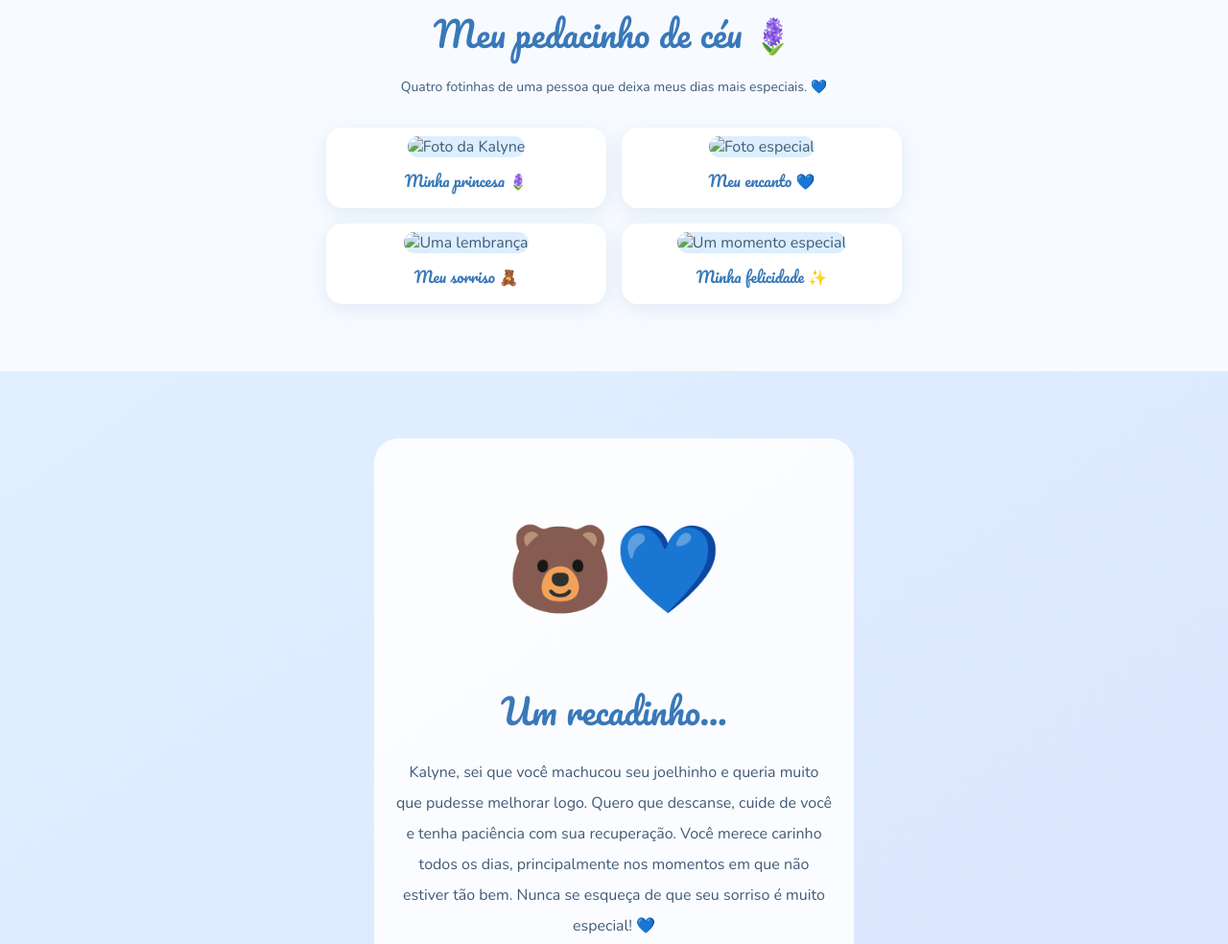
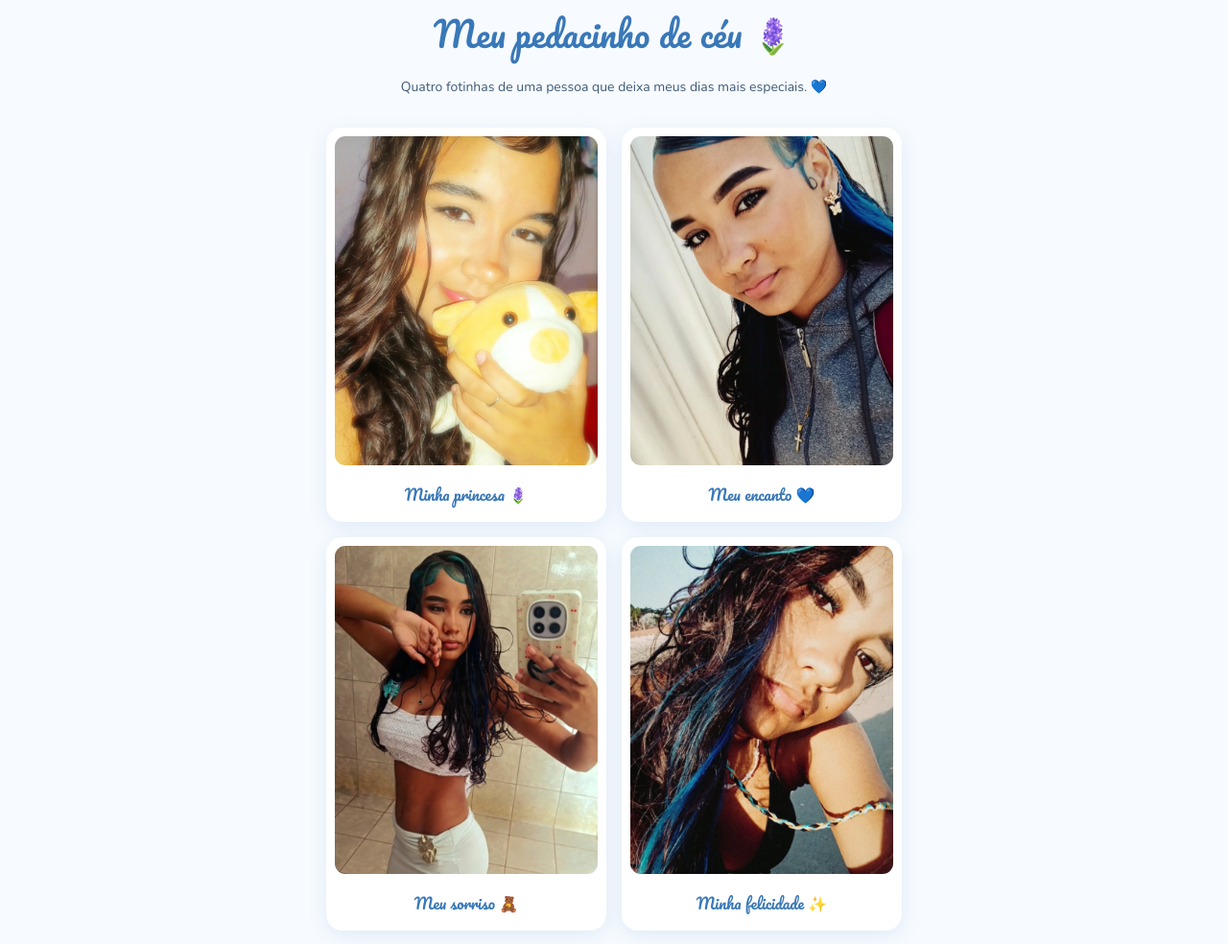
Before and after one commit to 2kkanalha57-creator/--, a plain HTML site: page index.html in a window 1280 px wide. Shown: the part 867-1851 px from the top of the page at 96% size. Drawn offline with nearby package versions, Linux system fonts and the light colour scheme.

Commit message:
Update index.html

```diff
--- a/index.html
+++ b/index.html
@@ -335,29 +335,31 @@ footer {
     Quatro fotinhas de uma pessoa que deixa meus dias mais especiais. 💙
   </p>
 
+
 <div class="gallery">
 
   <div class="photo">
-      <img src="foto1.jpg" alt="Foto da Kalyne">
+    <img src="Screenshot_20261117_223935_Instagram.jpg" alt="Foto da Kalyne">
     <span>Minha princesa 🪻</span>
   </div>
 
   <div class="photo">
-      <img src="foto2.jpg" alt="Foto especial">
+    <img src="Screenshot_20261117_230711_Instagram.jpg" alt="Foto especial">
     <span>Meu encanto 💙</span>
   </div>
 
   <div class="photo">
-      <img src="foto3.jpg" alt="Uma lembrança">
+    <img src="Screenshot_20261117_230752_Instagram.jpg" alt="Uma lembrança">
     <span>Meu sorriso 🧸</span>
   </div>
 
   <div class="photo">
-      <img src="foto4.jpg" alt="Um momento especial">
+    <img src="Screenshot_20261117_230814_Instagram.jpg" alt="Um momento especial">
     <span>Minha felicidade ✨</span>
   </div>
 
 </div>
+
 </section>
 
 <section class="about">
```
Lines whose indentation alone changed are shown as unchanged.
